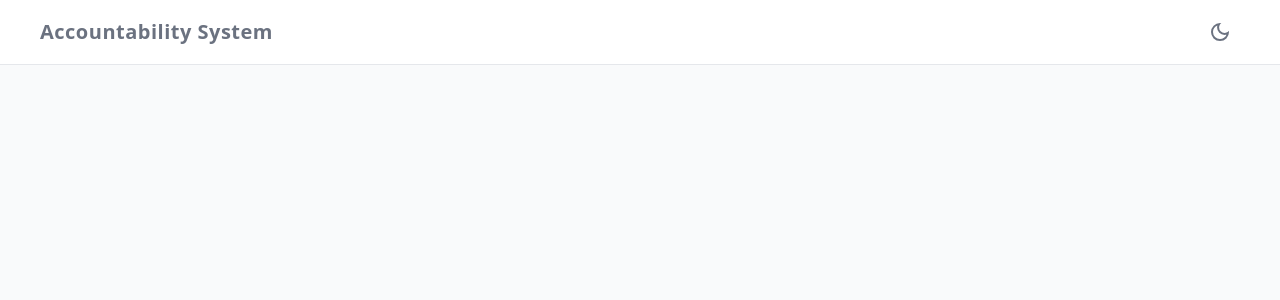
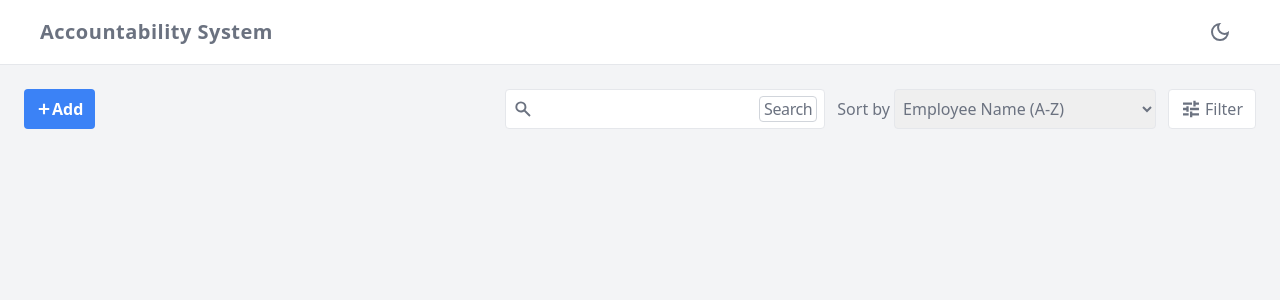
Before and after one commit to nairAnhoJ/accountability-system, a React (Vite) app: page / in a window 1280 px wide. Shown: the top 300 px of the page. Built offline with nearby package versions, Linux system fonts and the light colour scheme.

Commit message:
Home - Controls - Ongoing

```diff
--- a/src/App.css
+++ b/src/App.css
@@ -4,6 +4,6 @@
 
 @layer base {
   * {
-    @apply transition-colors duration-300 ease-in-out;
+    @apply transition-colors duration-100 ease-in-out;
   }
 }
--- /dev/null
+++ b/src/assets/IconAdd.tsx
@@ -0,0 +1,9 @@
+import React from 'react';
+
+const IconAdd = ({className = ''}) => (
+    <svg aria-hidden="true" xmlns="http://www.w3.org/2000/svg" fill="currentColor" viewBox="0 -960 960 960" className={className}>
+        <path xmlns="http://www.w3.org/2000/svg" d="M417-417H166v-126h251v-251h126v251h251v126H543v251H417v-251Z"/>
+    </svg>
+)
+
+export default IconAdd
--- /dev/null
+++ b/src/assets/IconFilter.tsx
@@ -0,0 +1,9 @@
+import React from 'react';
+
+const IconFilter = ({className = ''}) => (
+    <svg aria-hidden="true" xmlns="http://www.w3.org/2000/svg" fill="currentColor" viewBox="0 -960 960 960" className={className}>
+        <path xmlns="http://www.w3.org/2000/svg" d="M432-89v-271h111v80h320v111H543v80H432ZM97-169v-111h271v111H97Zm160-176v-80H97v-110h160v-80h111v270H257Zm175-80v-110h431v110H432Zm160-175v-271h111v80h160v111H703v80H592ZM97-680v-111h431v111H97Z"/>
+    </svg>
+)
+
+export default IconFilter
--- /dev/null
+++ b/src/assets/IconSearch.tsx
@@ -0,0 +1,9 @@
+import React from 'react';
+
+const IconSearch = ({className = ''}) => (
+    <svg aria-hidden="true" xmlns="http://www.w3.org/2000/svg" fill="currentColor" viewBox="0 -960 960 960" className={className}>
+        <path xmlns="http://www.w3.org/2000/svg" d="M783.52-110.91 529.85-364.59q-29.76 23.05-68.64 36.57-38.88 13.52-83.12 13.52-111.16 0-188.33-77.17-77.17-77.18-77.17-188.33t77.17-188.33q77.17-77.17 188.33-77.17 111.15 0 188.32 77.17 77.18 77.18 77.18 188.33 0 44.48-13.52 83.12-13.53 38.64-36.57 68.16l253.91 254.15-63.89 63.66ZM378.09-405.5q72.84 0 123.67-50.83 50.83-50.82 50.83-123.67t-50.83-123.67q-50.83-50.83-123.67-50.83-72.85 0-123.68 50.83-50.82 50.82-50.82 123.67t50.82 123.67q50.83 50.83 123.68 50.83Z"/>
+    </svg>
+)
+
+export default IconSearch
--- /dev/null
+++ b/src/assets/IconSort.tsx
@@ -0,0 +1,9 @@
+import React from 'react';
+
+const IconSort = ({className = ''}) => (
+    <svg aria-hidden="true" xmlns="http://www.w3.org/2000/svg" fill="currentColor" viewBox="0 -960 960 960" className={className}>
+        <path xmlns="http://www.w3.org/2000/svg" d="M86-172v-125h291v125H86Zm0-245v-125h539v125H86Zm0-245v-125h788v125H86Z"/>
+    </svg>
+)
+
+export default IconSort
--- a/src/components/Header.tsx
+++ b/src/components/Header.tsx
@@ -17,7 +17,6 @@ function Header() {
         }else{
             document.body.classList.remove("dark");
         }
-        console.log(dark);
     }, [dark]);
 
     const toggleTheme = () => {
--- a/src/pages/Home.tsx
+++ b/src/pages/Home.tsx
@@ -1,11 +1,61 @@
-import React, { useEffect } from 'react'
+import React, { useEffect, useState } from 'react'
+import IconAdd from '../assets/IconAdd'
+import IconFilter from '../assets/IconFilter';
+import IconSearch from '../assets/IconSearch';
 
 function Home() {
 
+    const [showFilter, setShowFilter] = useState(false);
+
+    const showFilterToggle = () => {
+        setShowFilter(!showFilter);
+    };
+
     return (
         <>
-            <div className='bg-gray-50 dark:bg-gray-900 h-screen border-t border-gray-200 dark:border-gray-600'>
-                {/* <h1>Accountability System</h1> */}
+            <div className='h-[calc(100vh-64px)] bg-gray-100 dark:bg-gray-900 border-t border-gray-200 dark:border-gray-600 overflow-x-hidden p-6'>
+                {/* Controls */}
+                <div>
+                    <div className='w-full h-10 flex items-center justify-between mb-3'>
+                        <div className='h-full'>
+                            <button className='h-full bg-blue-500 px-3 text-white font-bold rounded flex items-center justify-center'>
+                                <IconAdd className='w-4 h-4'></IconAdd>Add
+                            </button>
+                        </div>
+                        <div className='flex items-center h-full gap-x-3 text-gray-500 dark:text-gray-300'>
+                            <div className='h-full flex items-center gap-x-1 relative'>
+                                <IconSearch className='h-5 w-5 ml-2 absolute'></IconSearch>
+                                <input type="text" className='h-full rounded w-80 border pl-8 dark:bg-gray-800' />
+                                <button className='absolute right-2 font-medium border border-gray-300 rounded px-1 tracking-tight'>Search</button>
+                            </div>
+                            <div className='h-full flex items-center gap-x-1'>
+                                {/* <IconSort className='h-5 w-5'></IconSort> */}
+                                <span className='font-medium'>Sort by</span>
+                                <select name="" id="" className='font-medium border rounded h-full min-w-32 px-1 dark:bg-gray-800 cursor-pointer'>
+                                    <option value="">Employee Name (A-Z)</option>
+                                    <option value="">Employee Name (Z-A)</option>
+                                    <option value="">Date of Issuance (Newest First)</option>
+                                    <option value="">Date of Issuance (Oldest First)</option>
+                                </select>
+                            </div>
+                            <button onClick={showFilterToggle} className='h-full flex items-center gap-x-1 border rounded px-3 bg-white hover:bg-gray-50 dark:bg-gray-800 dark:hover:bg-gray-700'>
+                                <IconFilter className='h-5 w-5'></IconFilter>
+                                <span className='font-medium'>Filter</span>
+                            </button>
+                        </div>
+                    </div>
+                    <div className={`w-full overflow-hidden transition-all duration-300 ${showFilter ? 'h-10 opacity-100' : 'h-0 opacity-0'}`}>
+                        <div className='w-full h-full flex text-gray-500 dark:text-gray-300'>
+                            <div className='h-full flex items-center gap-x-1'>
+                                <span className='font-medium'>Department</span>
+                                <select name="" id="" className='font-medium border rounded h-full min-w-32 px-1 dark:bg-gray-800 cursor-pointer'>
+                                    <option value="">IT</option>
+                                </select>
+                            </div>
+                        </div>
+                    </div>
+                </div>
+
 
             </div>
         </>
```
